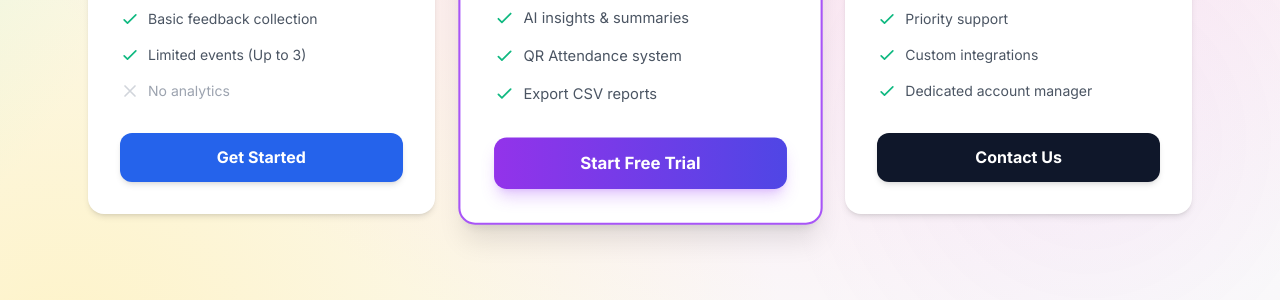
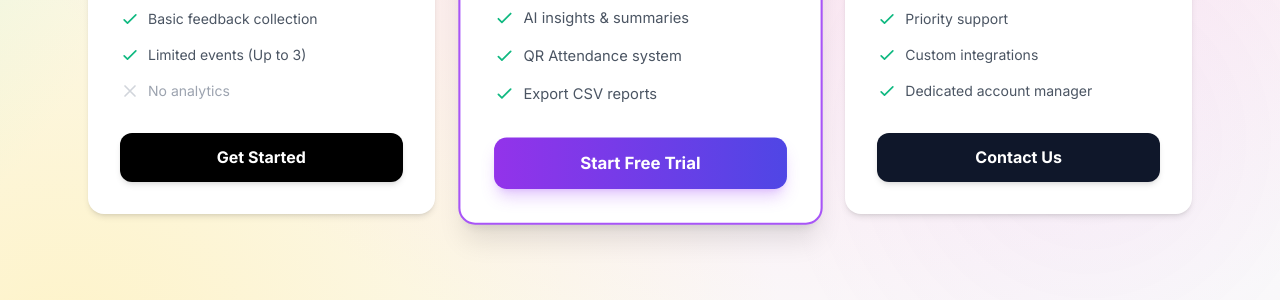
Before and after one commit to Batra407/Eventpulse, a website with bundled scripts: page frontend/pricing.html in a window 1280 px wide. Shown: the part 500-800 px from the top of the page. Built offline with nearby package versions, Linux system fonts and the light colour scheme; no server answers.

Commit message:
fix: un-blue pricing get started button

```diff
--- a/frontend/pricing.html
+++ b/frontend/pricing.html
@@ -100,7 +100,7 @@
             <li class="flex items-center gap-2"><svg class="w-5 h-5 text-emerald-500" fill="none" stroke="currentColor" viewBox="0 0 24 24"><path stroke-linecap="round" stroke-linejoin="round" stroke-width="2" d="M5 13l4 4L19 7"/></svg> Limited events (Up to 3)</li>
             <li class="flex items-center gap-2 text-gray-400"><svg class="w-5 h-5 text-gray-300" fill="none" stroke="currentColor" viewBox="0 0 24 24"><path stroke-linecap="round" stroke-linejoin="round" stroke-width="2" d="M6 18L18 6M6 6l12 12"/></svg> No analytics</li>
           </ul>
-          <a href="register.html" class="w-full bg-blue-600 text-white px-6 py-3 rounded-xl hover:bg-blue-700 transition font-bold text-center mt-auto shadow-md">Get Started</a>
+          <a href="register.html" class="w-full bg-black text-white px-6 py-3 rounded-xl hover:opacity-80 transition font-bold text-center mt-auto shadow-md">Get Started</a>
         </div>
 
         <!-- Pro Plan (Highlighted) -->
```
